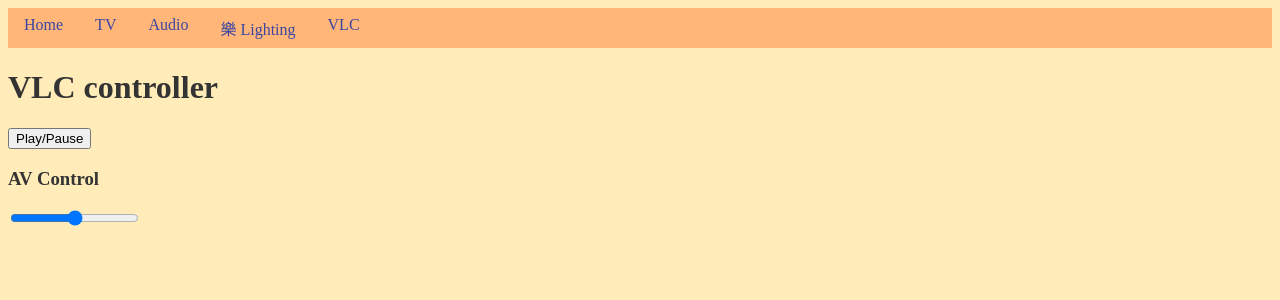
After one commit to ChemiKyle/otto, a Flask app: page /vlc-control in a window 1280 px wide. The commit adds this page. Shown: the top 300 px of the page. Run offline with Flask 2, Linux system fonts and the light colour scheme.

Commit message:
Add VLC control via VLC's http

```diff
--- a/app.py
+++ b/app.py
@@ -74,6 +74,20 @@
     return("")
 
 
+# VLC
+computer_ip = "192.168.2.5"
+
+@app.route("/vlc-control", methods=["GET"])
+def vlc_control():
+    return render_template('vlc-control.html')
+
+
+@app.route("/vlc/<cmd>", methods=['GET'])
+def send_vlc(cmd):
+    r = requests.get('http://{}:8080/requests/status.xml?command={}'.format(computer_ip, cmd), auth=('', 'password'))
+    print(r.text)
+    return("")
+
 # MQTT FOR MCS
 @app.route("/mqtt/<path:msg>", methods=['GET'])
 def send_mqtt(msg):
--- a/static/audio.js
+++ b/static/audio.js
@@ -8,10 +8,10 @@
 
 
 function slideCommand(e) {
-    console.log("old");
+    // console.log("old");
 
-    console.log(volume);
-    console.log("new");
+    // console.log(volume);
+    // console.log("new");
 
     var xhttp = new XMLHttpRequest();
 
@@ -23,8 +23,9 @@
 
     console.log(direction);
 
+    // TODO: make this generic, accept path, reuse in others
     function send(){
-        xhttp.open("GET", `vol_change/MVL${direction}`, true); // pass value of button to python function
+        xhttp.open("GET", `/onkyo/MVL${direction}`, true); // pass value of button to python function
         xhttp.send();
     }
     send(direction);
@@ -36,17 +37,10 @@
 }
 
 
-function sendMQTT(e) {
 
-    var xhttp = new XMLHttpRequest();
-
-    var obj = {topic: e.name, cmd: e.value};
-
-    xhttp.open("GET", `mqtt/${JSON.stringify(obj)}`, true); // pass value of button to python function
-    xhttp.send();
-}
-
+// Roku
 function sendRoku(e) {
+    // Cross origin request blocked :(
     console.log("sending TV");
     console.log(e.name);
     var tv_ip = '192.168.2.6';
@@ -66,3 +60,34 @@
 
     if (e.id == "text-input") { e.value = e.value.substring(2); }
 }
+
+// VLC
+function sendVLCCommand(e) {
+    // Cross origin request blocked :(
+
+    var xhttp = new XMLHttpRequest();
+
+    xhttp.open("GET", `http://192.168.2.5:8080/requests/status.xml?command=${e.value}`, true, null, "password");
+    xhttp.send();
+    console.log("sent");
+    console.log(xhttp.responseText);
+}
+
+function sendVLCCommandP(e) {
+    // Cross origin request blocked :(
+
+    var xhttp = new XMLHttpRequest();
+
+    xhttp.open("GET", `vlc/${e.value}`, true);
+    xhttp.send();
+}
+
+function sendMQTT(e) {
+
+    var xhttp = new XMLHttpRequest();
+
+    var obj = {topic: e.name, cmd: e.value};
+
+    xhttp.open("GET", `mqtt/${JSON.stringify(obj)}`, true); // pass value of button to python function
+    xhttp.send();
+}
--- a/templates/navbar.html
+++ b/templates/navbar.html
@@ -26,5 +26,6 @@
         <li><a href="tv-control">TV</a></li>
         <li><a href="sound-control">Audio</a></li>
         <li><a href="lighting">&#xF914; Lighting</a></li>
+        <li><a href="vlc-control">VLC</a></li>
     </ul>
 </div>
--- a/templates/tv-control.html
+++ b/templates/tv-control.html
@@ -58,6 +58,8 @@
     <input id="text-input" name="text-input" type="text" value=""/>
     <input name="" type="submit" value="Send" onclick="sendRokuP(getElementById('text-input'))" />
 
+            <button name ="button" type="POST" value="keypress/PowerOff" onclick="sendRokuP(this)">Power</button>
+
     <h3>AV Control</h3>
     <input id="vol_slider" name="vol" type="range" min="-5" max="5" value="0" oninput="slideCommand(this)" onchange="returnSlider()" />
 
--- /dev/null
+++ b/templates/vlc-control.html
@@ -0,0 +1,22 @@
+<!-- Kyle Chesney, 2019 -->
+
+<!doctype html>
+
+<link rel="stylesheet" type="text/css" href="{{ url_for('static', filename='style.css') }}" />
+<script type="text/javascript" src="{{ url_for('static', filename='audio.js') }}" ></script>
+
+<body>
+
+    {% include 'navbar.html' %}
+
+    <h1>VLC controller</h1>
+
+    <!-- TODO: flexbox -->
+    <div class="grid-container">
+            <button name ="button" value="pl_pause" onclick="sendVLCCommandP(this)">Play/Pause</button>
+    </div>
+
+    <h3>AV Control</h3>
+    <input id="vol_slider" name="vol" type="range" min="-5" max="5" value="0" oninput="slideCommand(this)" onchange="returnSlider()" />
+
+</body>
```
Also changed, not shown: templates/index.html (+4 -3 lines).
